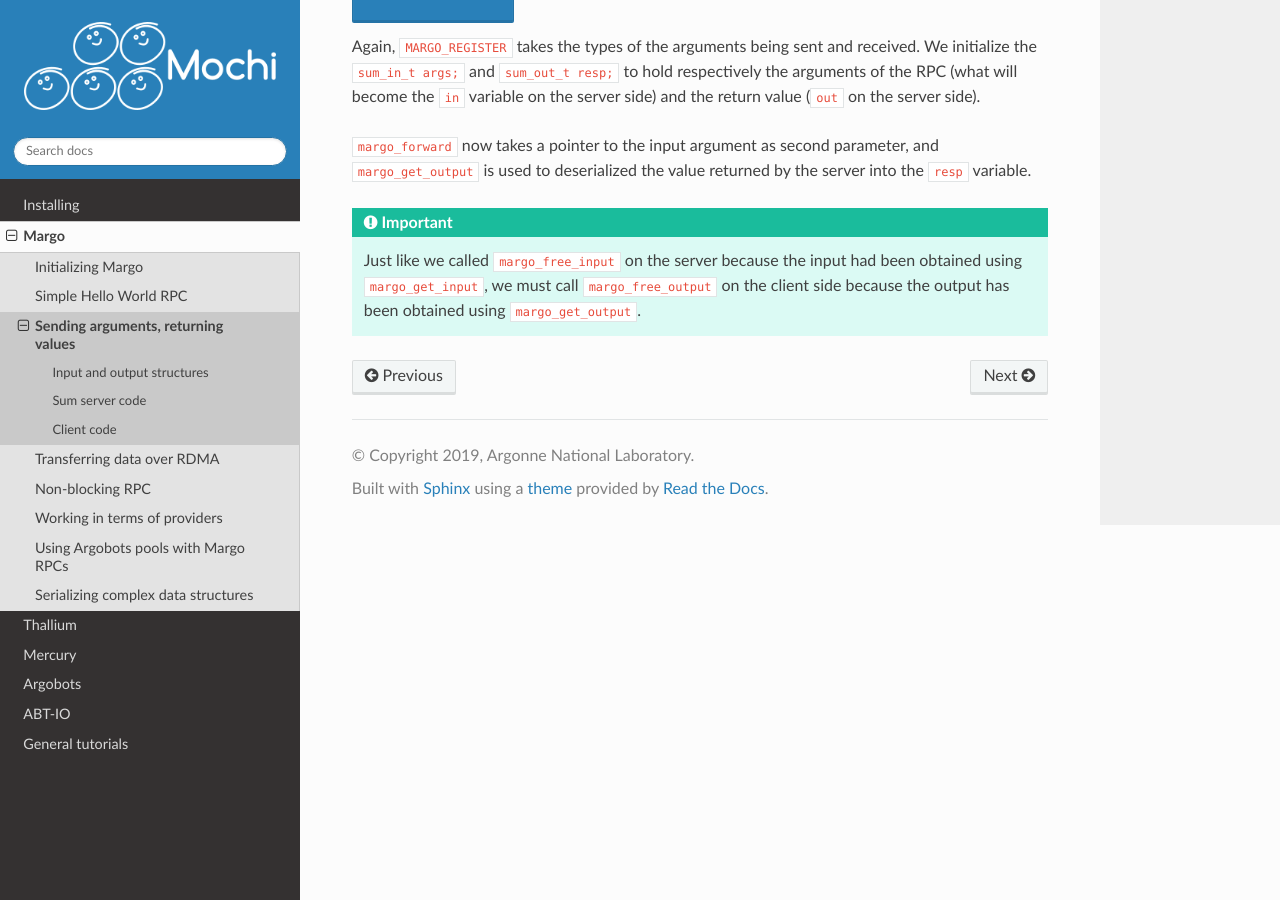
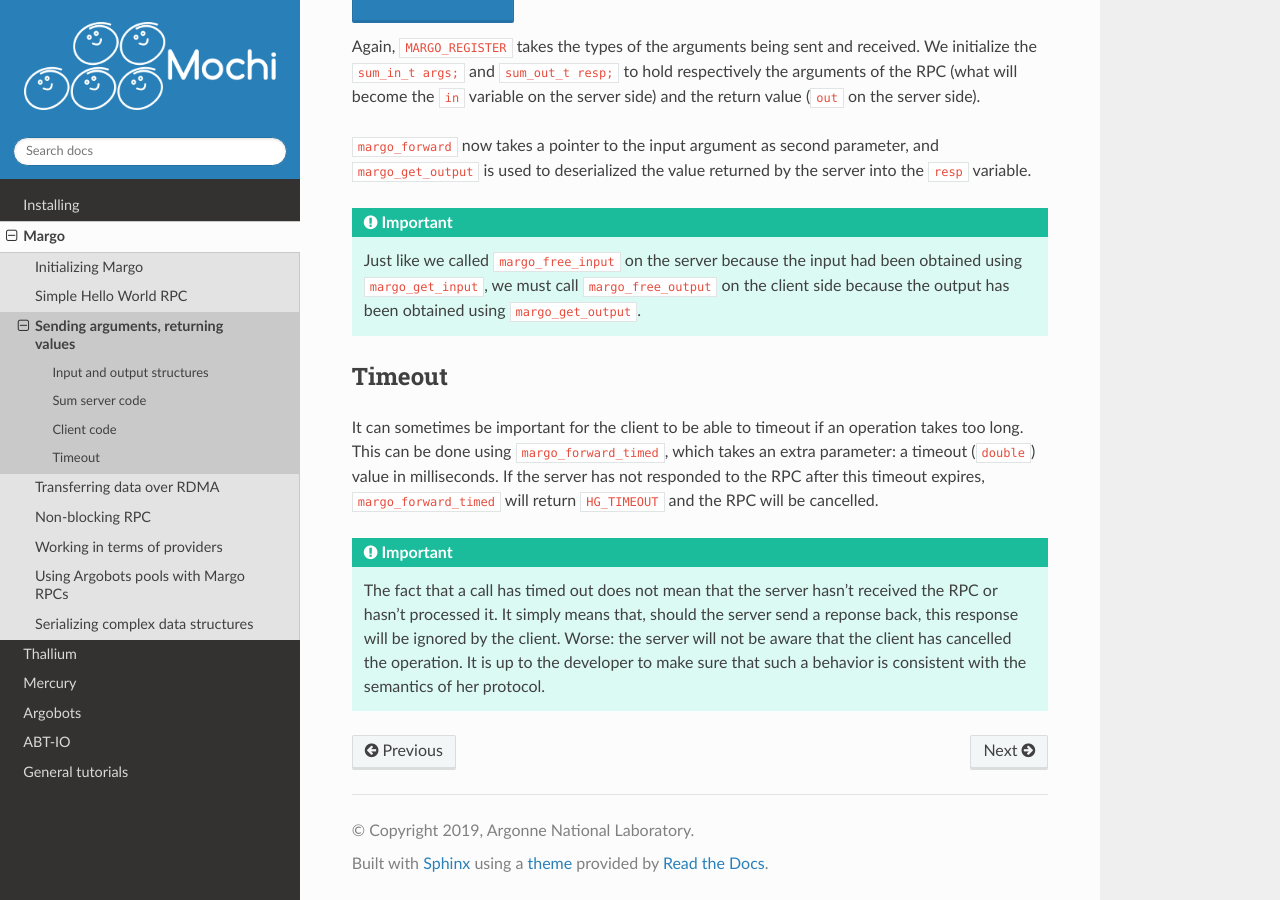
Before and after one commit to mochi-hpc/mochi-doc, a Sphinx documentation site: the page built from docs/source/margo/03_sum.rst, in a window 1280 px wide and 900 px high, scrolled down 1804 px. Built offline with Sphinx 7.4.7 and the Read the Docs theme 2.0.0, drawn with Linux system fonts in a browser that asks for light colours.

Commit message:
added info on timeout

```diff
--- a/docs/source/margo/03_sum.rst
+++ b/docs/source/margo/03_sum.rst
@@ -116,3 +116,19 @@ into the :code:`resp` variable.
    Just like we called :code:`margo_free_input` on the server because the input
    had been obtained using :code:`margo_get_input`, we must call :code:`margo_free_output`
    on the client side because the output has been obtained using :code:`margo_get_output`.
+
+Timeout
+-------
+
+It can sometimes be important for the client to be able to timeout if an operation
+takes too long. This can be done using :code:`margo_forward_timed`, which takes an
+extra parameter: a timeout (:code:`double`) value in milliseconds. If the server has
+not responded to the RPC after this timeout expires, :code:`margo_forward_timed`
+will return :code:`HG_TIMEOUT` and the RPC will be cancelled.
+
+.. important::
+   The fact that a call has timed out does not mean that the server hasn't
+   received the RPC or hasn't processed it. It simply means that, should the server send a
+   reponse back, this response will be ignored by the client. Worse: the server will
+   not be aware that the client has cancelled the operation. It is up to the developer to
+   make sure that such a behavior is consistent with the semantics of her protocol.
```
Also changed, not shown: docs/source/margo/05_async.rst (+10 -0 lines), docs/source/margo/06_provider.rst (+8 -0 lines), docs/source/thallium/03_args.rst (+12 -0 lines), 1 other file.
